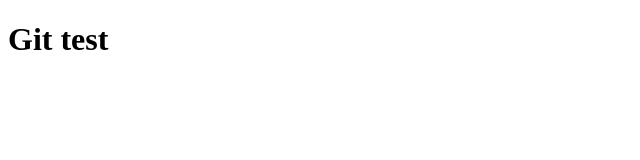
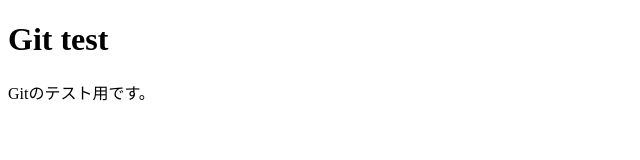
Before and after one commit to naohiro5109/git-test, a plain HTML site: page index.html in a window 1280 px wide. Shown: the whole page, without its empty margins (0-640 px from the left). Drawn offline with Linux system fonts and the light colour scheme.

Commit message:
テキスト追加

```diff
--- a/index.html
+++ b/index.html
@@ -8,6 +8,7 @@
 </head>
 <body>
   <h1>Git test</h1>
+  <p>Gitのテスト用です。</p>
   <script src="main.js"></script>
 </body>
 </html>
```
